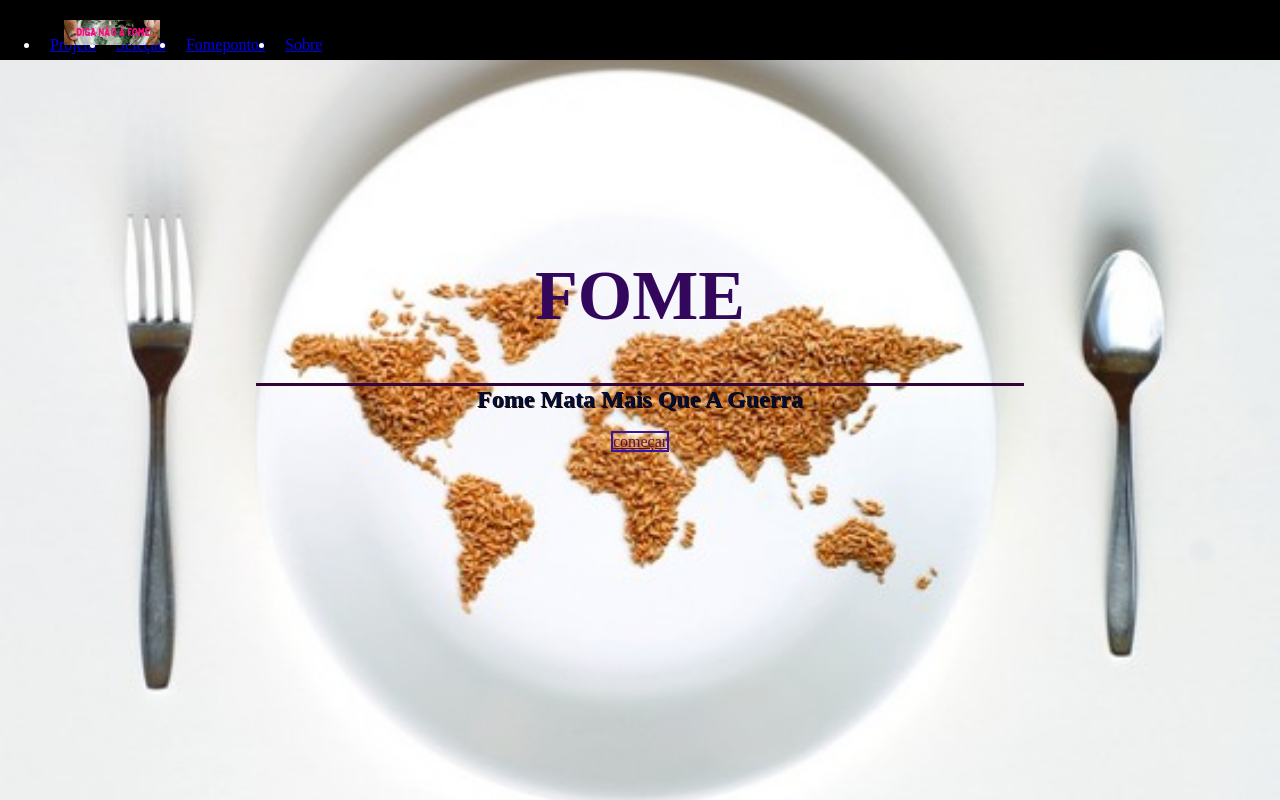
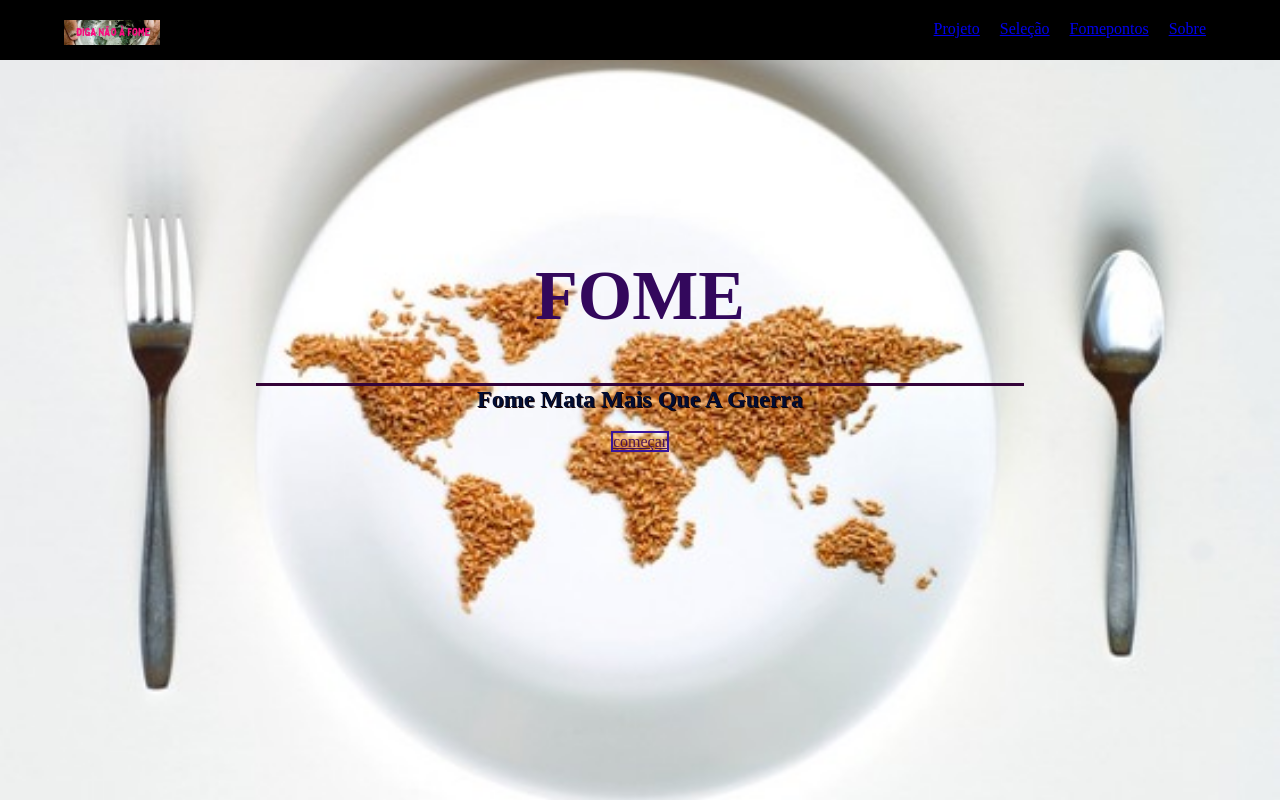
Before and after one commit to Souza40/dasafio2, a plain HTML site: page index.html in a window 1280 px wide. Shown: the top 800 px of the page. Drawn offline with Linux system fonts and the light colour scheme.

Commit message:
Update index.html

```diff
--- a/index.html
+++ b/index.html
@@ -6,7 +6,7 @@
     <body>
     <header>
             <img id="logo" src="fotos/fome-não.jpg" alt="fome-não">
-            <ul id="manu">
+            <ul id="menu">
                 <li><a href="#projeto">Projeto</a></li>
                 <li><a href="#selecao">Seleção</a></li>
                 <li><a href="#fomepontos">Fomepontos</a></li>
```
